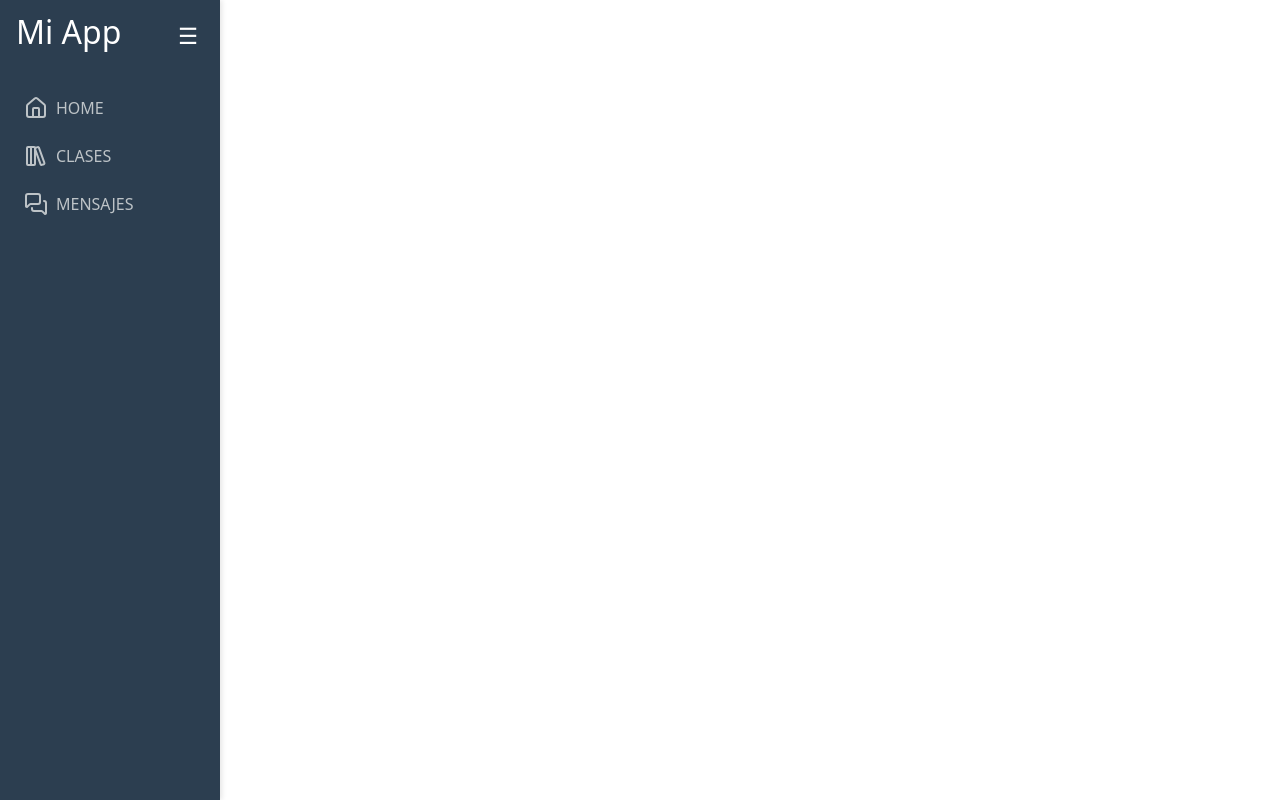
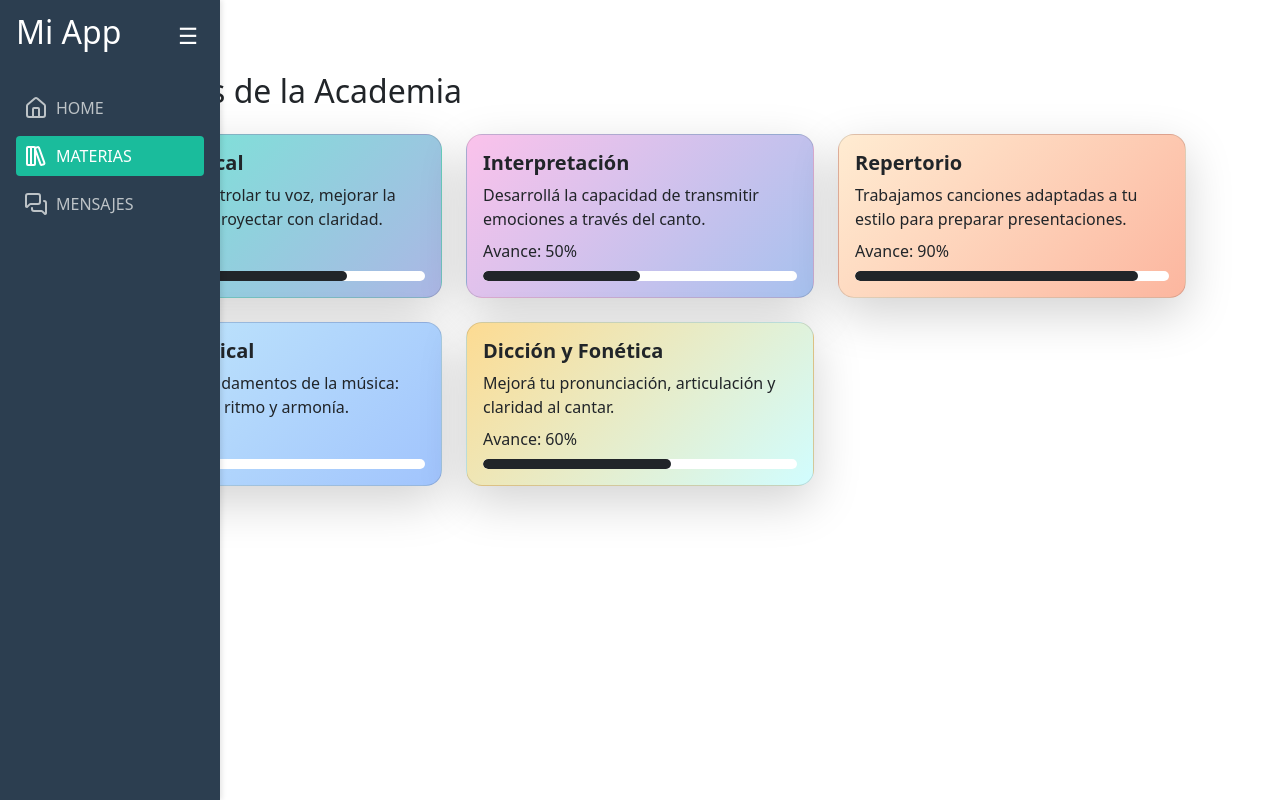
Before and after one commit to matiasromantdf/academiaDeCanto, a Vue app: page /materias in a window 1280 px wide. Built offline with nearby package versions, Linux system fonts and the light colour scheme.

Commit message:
add vista de materias

```diff
--- a/src/App.vue
+++ b/src/App.vue
@@ -1,14 +1,21 @@
 <template>
   <div class="layout">
-    <Sidebar />
+    <Sidebar :cerrar = "modalCerrado"/>
     <main class="container mt-5">
-      <router-view />
+      <router-view @click="cerrarModal"/>
     </main>
   </div>
 </template>
 
 <script setup>
 import Sidebar from './components/Sidebar.vue'
+import {ref} from 'vue'
+
+const modalCerrado = ref(false)
+
+const cerrarModal=()=>{
+  modalCerrado.value = !modalCerrado.value
+}
 </script>
 
 <style>
--- a/src/components/Sidebar.vue
+++ b/src/components/Sidebar.vue
@@ -2,7 +2,7 @@
 <button v-if="isMobile && !open" class="floating-toggle" @click="toggleSidebar">
   ☰
 </button>
-  <aside :class="['sidebar', { retraido: !open, mobile: isMobile && !open }]">
+  <aside :class="['sidebar', { retraido: (!open), mobile: isMobile && !open }]">
     <div class="header">
       <h2 v-if="open || isMobile">Mi App</h2>
       <button class="toggle" @click="toggleSidebar">
@@ -15,9 +15,9 @@
         <Home />
         <span class="ms-2" v-if="open || isMobile">HOME</span>
       </router-link>
-       <router-link to="/clases" class="link" active-class="active">
+       <router-link to="/materias" class="link" active-class="active">
         <LibraryBig />
-        <span class="ms-2" v-if="open || isMobile">CLASES</span>
+        <span class="ms-2" v-if="open || isMobile">MATERIAS</span>
       </router-link>
       <router-link to="/mensajes" class="link" active-class="active">
         <MessagesSquare />
@@ -29,7 +29,7 @@
 </template>
 
 <script setup>
-import { ref, onMounted, onBeforeUnmount } from 'vue'
+import { ref, onMounted, onBeforeUnmount, watch } from 'vue'
 import { Home, LibraryBig,MessagesSquare} from 'lucide-vue-next'
 
 const open = ref(true)
@@ -59,6 +59,19 @@ onMounted(() => {
 onBeforeUnmount(() => {
   window.removeEventListener('resize', handleResize)
 })
+const props = defineProps({
+  cerrar: Boolean
+})
+
+
+watch(
+  () => props.cerrar,
+  (newValue, oldValue) => {
+   if(open.value == true){
+    open.value = false
+   }
+  }
+)
 </script>
 
 <style scoped>
--- a/src/router/index.js
+++ b/src/router/index.js
@@ -4,10 +4,13 @@ import { createRouter, createWebHistory } from 'vue-router'
 // Importa tus vistas o componentes
 import Home from '../views/Home.vue'
 import Clases from '../views/Clases.vue'
+import Materias from '../views/Materias.vue'
 
 const routes = [
   { path: '/', name: 'Home', component: Home },
-  { path: '/clases', name: 'Clases', component: Clases }
+  { path: '/clases', name: 'Clases', component: Clases },
+  { path: '/materias', name: 'Materias', component: Materias }
+
 ]
 
 const router = createRouter({
--- /dev/null
+++ b/src/views/Materias.vue
@@ -0,0 +1,90 @@
+<template>
+  <div class="container py-4">
+    <h2 class="mb-4">Materias de la Academia</h2>
+    <div class="row g-4">
+      <div
+        class="col-md-4"
+        v-for="(materia, index) in materias"
+        :key="index"
+      >
+        <div
+          class="card shadow-lg"
+          :style="{ background: customColors[index % customColors.length] }"
+        >
+          <div class="card-body">
+            <h5 class="card-title">{{ materia.nombre }}</h5>
+
+            <p class="card-text mb-2">{{materia.descripcion}}</p>
+            <p class="card-text mb-2">Avance: {{ materia.avance }}%</p>
+            <div class="progress bg-white rounded-pill" style="height: 10px">
+              <div
+                class="progress-bar bg-dark rounded-pill"
+                role="progressbar"
+                :style="{ width: materia.avance + '%' }"
+                :aria-valuenow="materia.avance"
+                aria-valuemin="0"
+                aria-valuemax="100"
+              ></div>
+            </div>
+          </div>
+        </div>
+      </div>
+    </div>
+  </div>
+</template>
+
+<script setup>
+const materias = [
+  {
+    nombre: "Técnica Vocal",
+    avance: 75,
+    descripcion: "Aprendé a controlar tu voz, mejorar la respiración y proyectar con claridad."
+  },
+  {
+    nombre: "Interpretación",
+    avance: 50,
+    descripcion: "Desarrollá la capacidad de transmitir emociones a través del canto."
+  },
+  {
+    nombre: "Repertorio",
+    avance: 90,
+    descripcion: "Trabajamos canciones adaptadas a tu estilo para preparar presentaciones."
+  },
+  {
+    nombre: "Teoría Musical",
+    avance: 30,
+    descripcion: "Estudiá los fundamentos de la música: notas, escalas, ritmo y armonía."
+  },
+  {
+    nombre: "Dicción y Fonética",
+    avance: 60,
+    descripcion: "Mejorá tu pronunciación, articulación y claridad al cantar."
+  }
+];
+
+
+const customColors = [
+  "linear-gradient(135deg, #74ebd5, #ACB6E5)",
+  "linear-gradient(135deg, #fbc2eb, #a6c1ee)",
+  "linear-gradient(135deg, #ffecd2, #fcb69f)",
+  "linear-gradient(135deg, #c2e9fb, #a1c4fd)",
+  "linear-gradient(135deg, #fddb92, #d1fdff)",
+];
+</script>
+
+<style scoped>
+.card {
+  border-radius: 1rem;
+  min-height: 160px;
+  transition: transform 0.2s;
+  box-shadow: 10px 10px 5px 0px rgba(0,0,0,0.75);
+-webkit-box-shadow: 10px 10px 5px 0px rgba(0,0,0,0.75);
+-moz-box-shadow: 10px 10px 5px 0px rgba(0,0,0,0.75);
+}
+.card:hover {
+  transform: translateY(-5px);
+}
+.card-title {
+  font-weight: bold;
+}
+</style>
```
